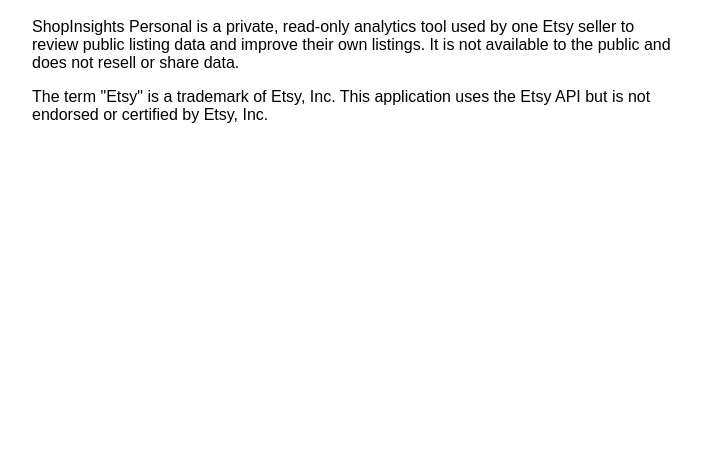
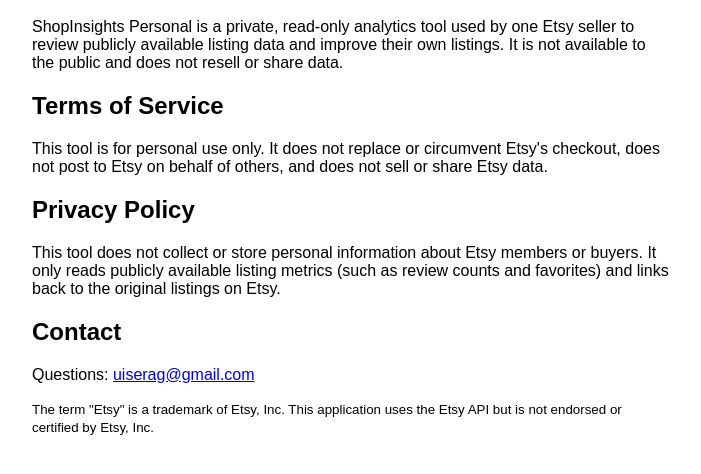
Before and after one commit to Serag54/Serag54.github.io, a plain HTML site: page index.html in a window 1280 px wide. Shown: the part 80-554 px from the top of the page, without its empty margins (288-989 px from the left). Drawn offline with Linux system fonts and the light colour scheme.

Commit message:
Update index.html

```diff
--- a/index.html
+++ b/index.html
@@ -7,7 +7,17 @@
 </head>
 <body style="font-family: sans-serif; max-width: 640px; margin: 40px auto; padding: 0 16px;">
   <h1>ShopInsights Personal</h1>
-  <p>ShopInsights Personal is a private, read-only analytics tool used by one Etsy seller to review public listing data and improve their own listings. It is not available to the public and does not resell or share data.</p>
-  <p>The term "Etsy" is a trademark of Etsy, Inc. This application uses the Etsy API but is not endorsed or certified by Etsy, Inc.</p>
+  <p>ShopInsights Personal is a private, read-only analytics tool used by one Etsy seller to review publicly available listing data and improve their own listings. It is not available to the public and does not resell or share data.</p>
+
+  <h2>Terms of Service</h2>
+  <p>This tool is for personal use only. It does not replace or circumvent Etsy's checkout, does not post to Etsy on behalf of others, and does not sell or share Etsy data.</p>
+
+  <h2>Privacy Policy</h2>
+  <p>This tool does not collect or store personal information about Etsy members or buyers. It only reads publicly available listing metrics (such as review counts and favorites) and links back to the original listings on Etsy.</p>
+
+  <h2>Contact</h2>
+  <p>Questions: <a href="mailto:uiserag@gmail.com">uiserag@gmail.com</a></p>
+
+  <p><small>The term "Etsy" is a trademark of Etsy, Inc. This application uses the Etsy API but is not endorsed or certified by Etsy, Inc.</small></p>
 </body>
 </html>
```
